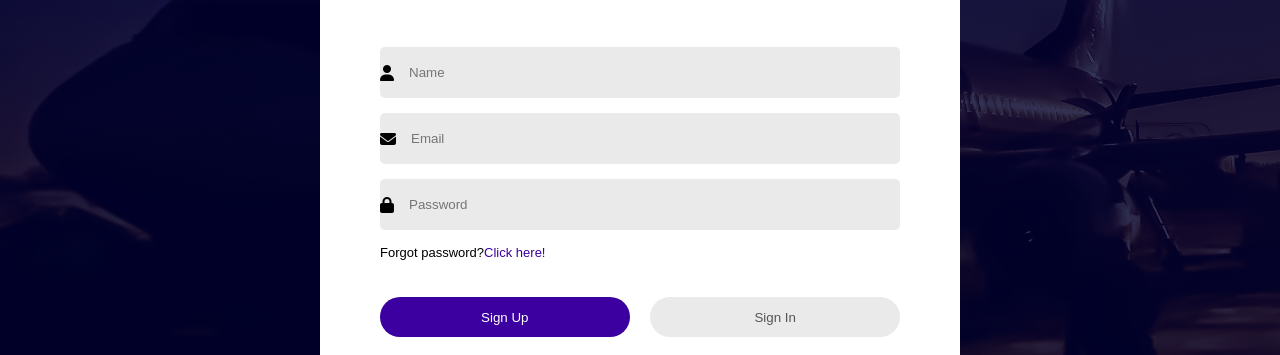
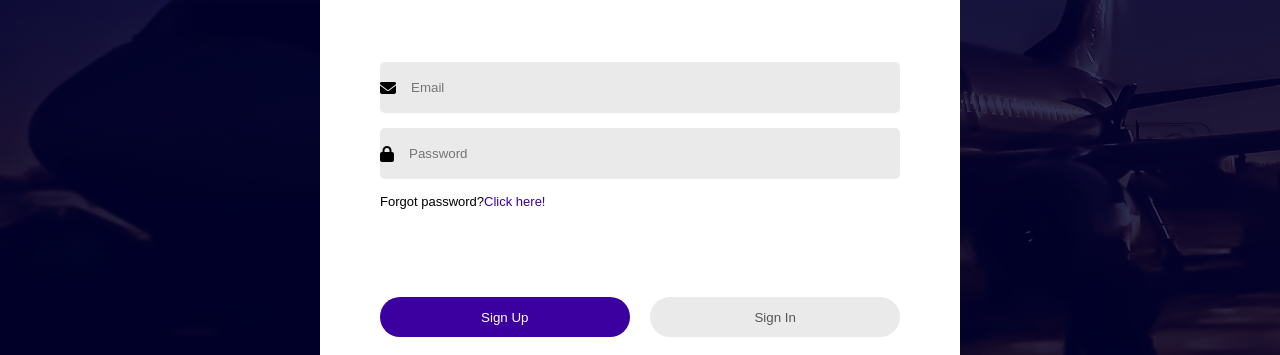
Before and after one commit to Malvino-creator/dashboard, a plain HTML site: page index.html in a window 1280 px wide. Both pictures are taken after a click on the button "Sign In". Shown: the part 445-800 px from the top of the page. Drawn offline with Linux system fonts and the light colour scheme.

Commit message:
feat(index.html):Add onClick functionality to buttons.

```diff
--- a/index.html
+++ b/index.html
@@ -44,6 +44,10 @@
         let signinBtn = document.getElementById("signinBtn");
         let nameField = document.getElementById("nameField");
         let title = document.getElementById("title");
+
+        signinBtn.onclick = function(){
+            nameField.style.maxHeight = "0";
+        }
     </script>
 </body>
 </html>
--- a/styles.css
+++ b/styles.css
@@ -47,6 +47,9 @@
     display: flex;
     align-items: center;
     margin: 15px 0;
+    max-height: 65px;
+    transition: max-height 0.5s;
+    overflow: hidden;
 }
 input{
     width: 100%;
```
